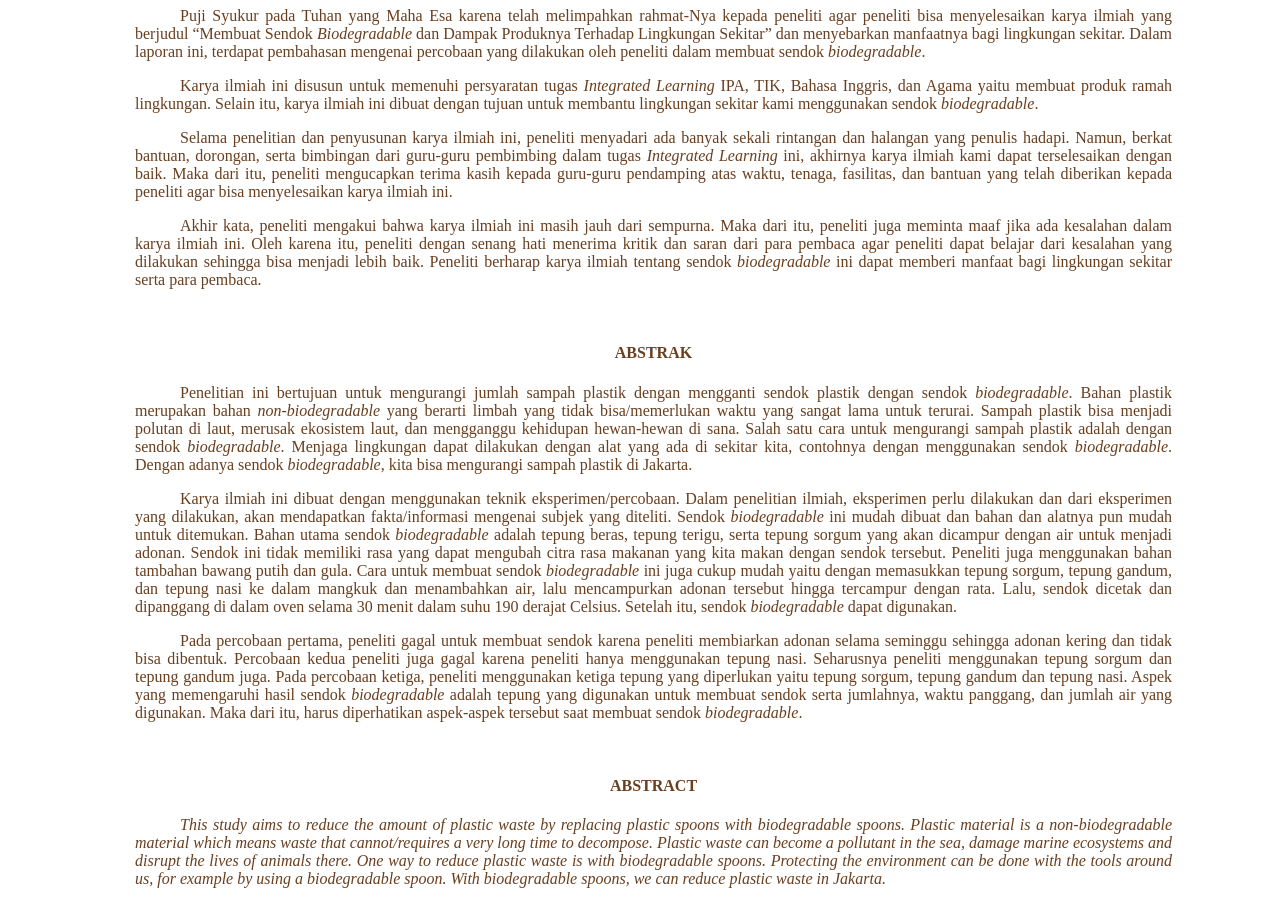
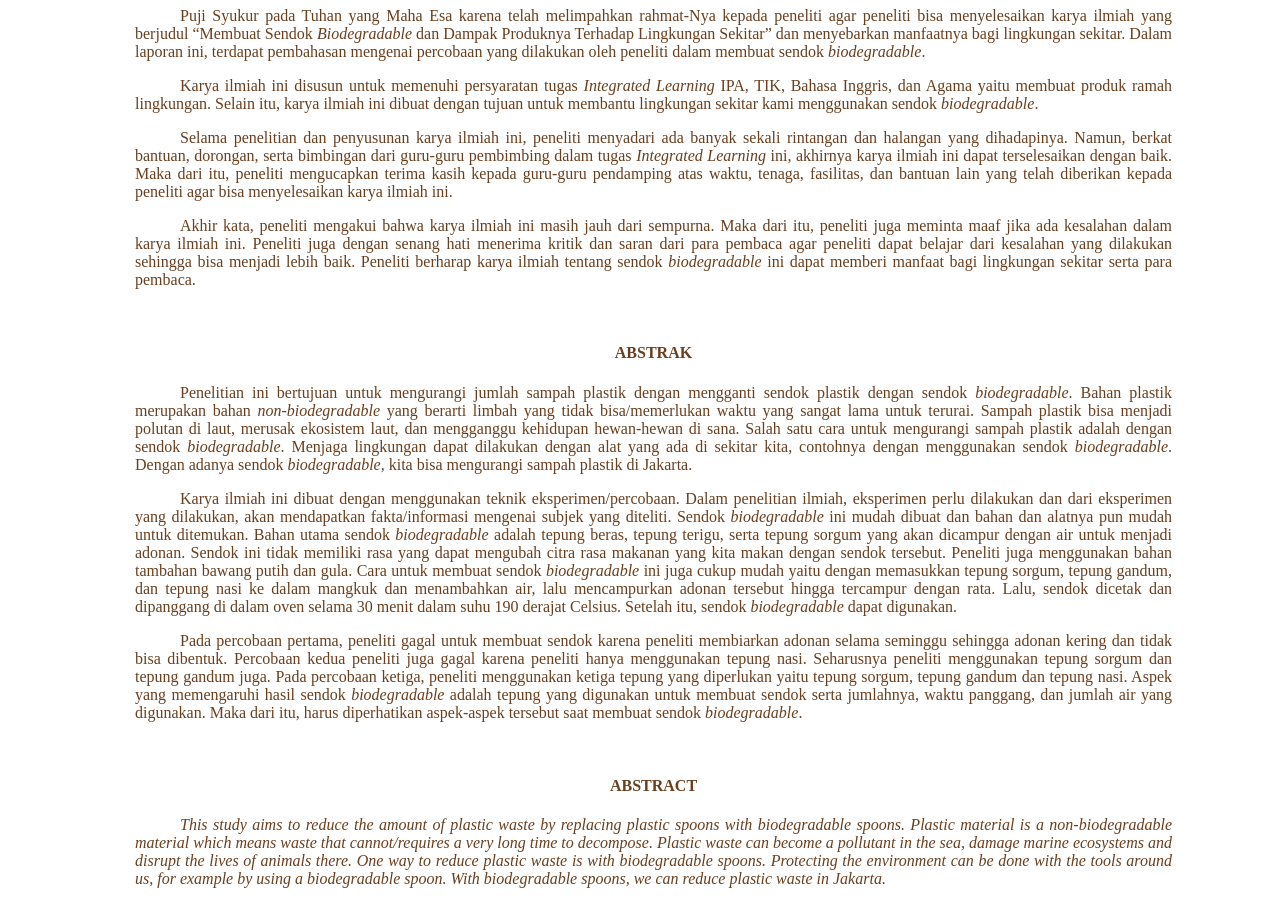
Before and after one commit to alelovestocode/webilipa, a plain HTML site: page isi.html in a window 1280 px wide. Shown: the part 1080-1981 px from the top of the page. Drawn offline with Linux system fonts and the light colour scheme.

Commit message:
Update isi.html

```diff
--- a/isi.html
+++ b/isi.html
@@ -109,8 +109,8 @@ JALAN POS NOMOR 2 JAKARTA<br>
 <a name ="pengantar" /><h4 align = "center">KATA PENGANTAR</h4>
 <p align = "justify">Puji Syukur pada Tuhan yang Maha Esa karena telah melimpahkan rahmat-Nya kepada peneliti agar peneliti bisa menyelesaikan karya ilmiah yang berjudul “Membuat Sendok <i>Biodegradable</i> dan Dampak Produknya Terhadap Lingkungan Sekitar” dan menyebarkan manfaatnya bagi lingkungan sekitar. Dalam laporan ini, terdapat pembahasan mengenai percobaan yang dilakukan oleh peneliti dalam membuat sendok <i>biodegradable</i>.</p>
 <p align = "justify">Karya ilmiah ini disusun untuk memenuhi persyaratan tugas <i>Integrated Learning</i> IPA, TIK, Bahasa Inggris, dan Agama yaitu membuat produk ramah lingkungan. Selain itu, karya ilmiah ini dibuat dengan tujuan untuk membantu lingkungan sekitar kami menggunakan sendok <i>biodegradable</i>.</p>
-<p align = "justify">Selama penelitian dan penyusunan karya ilmiah ini, peneliti menyadari ada banyak sekali rintangan dan halangan yang penulis hadapi. Namun, berkat bantuan, dorongan, serta bimbingan dari guru-guru pembimbing dalam tugas <i>Integrated Learning</i> ini, akhirnya karya ilmiah kami dapat terselesaikan dengan baik. Maka dari itu, peneliti mengucapkan terima kasih kepada guru-guru pendamping atas waktu, tenaga, fasilitas, dan bantuan yang telah diberikan kepada peneliti agar bisa menyelesaikan karya ilmiah ini.</p>
-<p align = "justify">Akhir kata, peneliti mengakui bahwa karya ilmiah ini masih jauh dari sempurna. Maka dari itu, peneliti juga meminta maaf jika ada kesalahan dalam karya ilmiah ini. Oleh karena itu, peneliti dengan senang hati menerima kritik dan saran dari para pembaca agar peneliti dapat belajar dari kesalahan yang dilakukan sehingga bisa menjadi lebih baik. Peneliti berharap karya ilmiah tentang sendok <i>biodegradable</i> ini dapat memberi manfaat bagi lingkungan sekitar serta para pembaca.</p>
+<p align = "justify">Selama penelitian dan penyusunan karya ilmiah ini, peneliti menyadari ada banyak sekali rintangan dan halangan yang dihadapinya. Namun, berkat bantuan, dorongan, serta bimbingan dari guru-guru pembimbing dalam tugas <i>Integrated Learning</i> ini, akhirnya karya ilmiah ini dapat terselesaikan dengan baik. Maka dari itu, peneliti mengucapkan terima kasih kepada guru-guru pendamping atas waktu, tenaga, fasilitas, dan bantuan lain yang telah diberikan kepada peneliti agar bisa menyelesaikan karya ilmiah ini.</p>
+<p align = "justify">Akhir kata, peneliti mengakui bahwa karya ilmiah ini masih jauh dari sempurna. Maka dari itu, peneliti juga meminta maaf jika ada kesalahan dalam karya ilmiah ini. Peneliti juga dengan senang hati menerima kritik dan saran dari para pembaca agar peneliti dapat belajar dari kesalahan yang dilakukan sehingga bisa menjadi lebih baik. Peneliti berharap karya ilmiah tentang sendok <i>biodegradable</i> ini dapat memberi manfaat bagi lingkungan sekitar serta para pembaca.</p>
 <br>
 
 <a name ="abstrak" /><h4 align = "center">ABSTRAK</h4>
```
